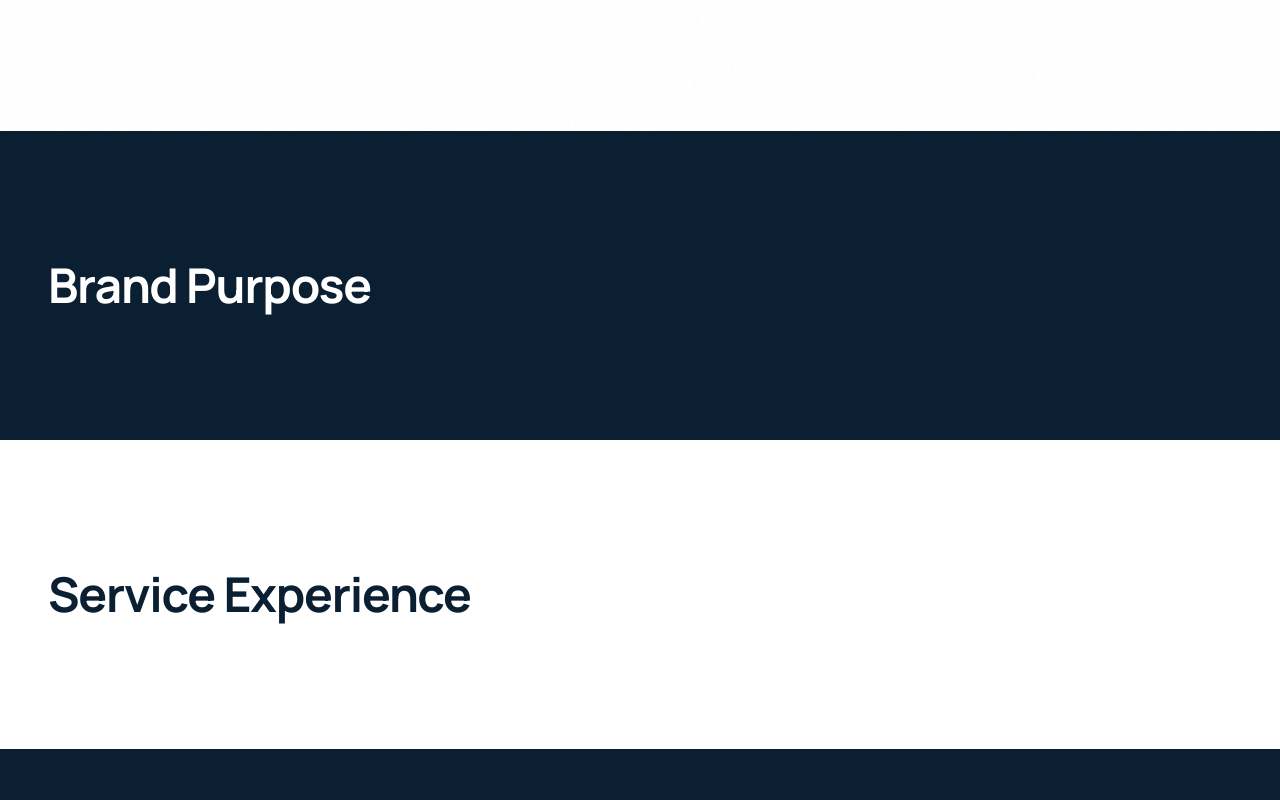
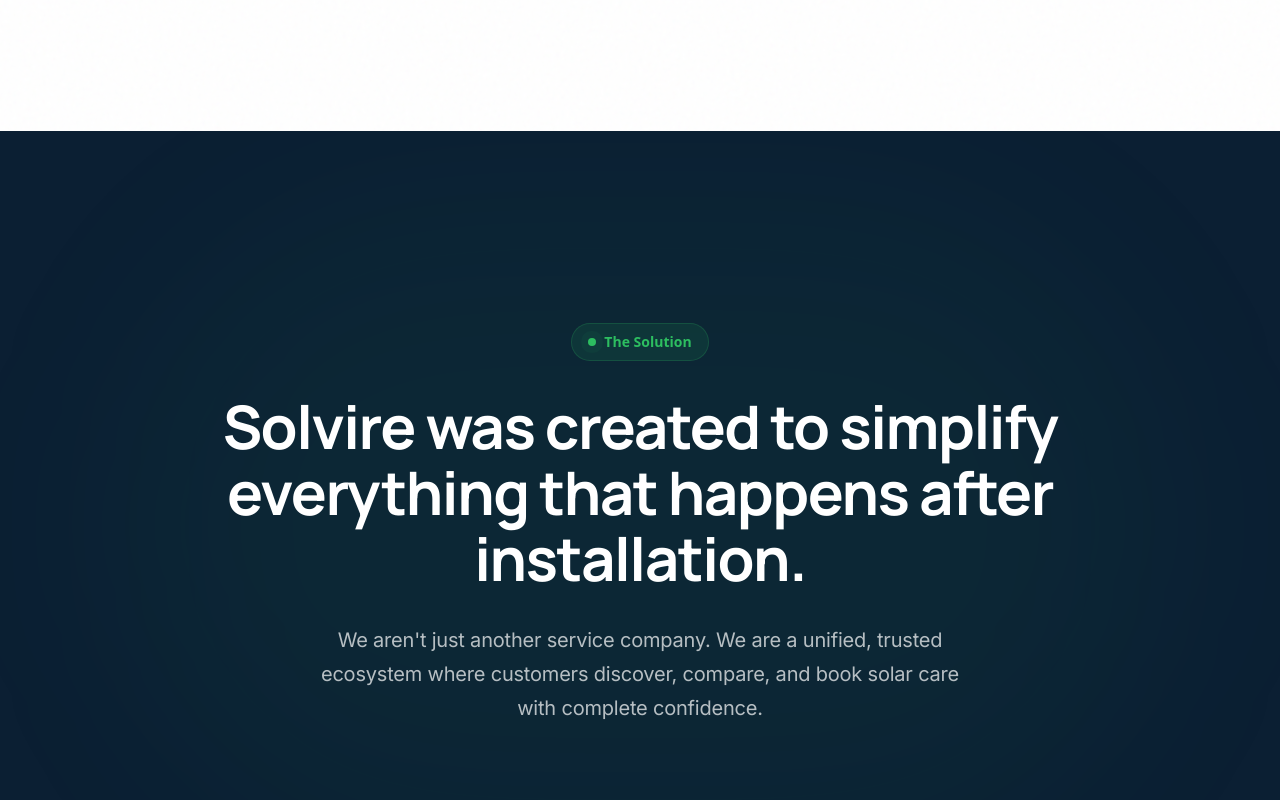
Before and after one commit to Nandannflp/solvire, a Next.js app: page /solvire/ in a window 1280 px wide. Shown: the part 1840-2640 px from the top of the page. Built offline with nearby package versions, Linux system fonts and the light colour scheme.

Commit message:
feat: complete Brand Purpose section

```diff
--- a/src/app/page.tsx
+++ b/src/app/page.tsx
@@ -1,6 +1,7 @@
 import { Section } from "@/components/layout/Section";
 import { HeroSection } from "@/components/sections/HeroSection";
 import { ProblemSection } from "@/components/sections/ProblemSection";
+import { WhySolvireSection } from "@/components/sections/WhySolvireSection";
 
 export default function Home() {
   return (
@@ -12,9 +13,7 @@
       <ProblemSection />
 
       {/* 03. BRAND PURPOSE (WHY SOLVIRE EXISTS) */}
-      <Section id="purpose" theme="navy">
-        <h2 className="heading-editorial text-3xl md:text-5xl">Brand Purpose</h2>
-      </Section>
+      <WhySolvireSection />
 
       {/* 04. SERVICE EXPERIENCE */}
       <Section id="services">
--- /dev/null
+++ b/src/components/sections/WhySolvireSection.tsx
@@ -0,0 +1,48 @@
+"use client";
+
+import { motion } from "framer-motion";
+import { Section } from "@/components/layout/Section";
+
+export function WhySolvireSection() {
+  return (
+    <Section id="purpose" theme="navy" className="py-32 md:py-48 relative">
+      <div className="absolute inset-0 overflow-hidden pointer-events-none z-0">
+        <div className="absolute top-1/2 left-1/2 -translate-x-1/2 -translate-y-1/2 w-[80%] h-[80%] bg-solar/5 rounded-full blur-[100px]" />
+      </div>
+
+      <div className="max-w-4xl mx-auto text-center relative z-10">
+        <motion.div
+          initial={{ opacity: 0, scale: 0.95 }}
+          whileInView={{ opacity: 1, scale: 1 }}
+          viewport={{ once: true, margin: "-100px" }}
+          transition={{ duration: 1, ease: [0.16, 1, 0.3, 1] }}
+          className="inline-flex items-center gap-2 px-4 py-2 rounded-full border border-solar/20 bg-solar/10 text-solar text-sm font-semibold mb-8"
+        >
+          <span className="size-2 rounded-full bg-solar badge-pulse" />
+          The Solution
+        </motion.div>
+
+        <motion.h2
+          initial={{ opacity: 0, y: 30 }}
+          whileInView={{ opacity: 1, y: 0 }}
+          viewport={{ once: true, margin: "-100px" }}
+          transition={{ duration: 1.2, delay: 0.2, ease: [0.16, 1, 0.3, 1] }}
+          className="heading-editorial text-4xl md:text-5xl lg:text-6xl text-white leading-tight mb-8"
+        >
+          Solvire was created to simplify everything that happens after installation.
+        </motion.h2>
+
+        <motion.p
+          initial={{ opacity: 0 }}
+          whileInView={{ opacity: 1 }}
+          viewport={{ once: true, margin: "-50px" }}
+          transition={{ duration: 1, delay: 0.6 }}
+          className="body-clean text-lg md:text-xl text-white/70 max-w-2xl mx-auto"
+        >
+          We aren't just another service company. We are a unified, trusted ecosystem
+          where customers discover, compare, and book solar care with complete confidence.
+        </motion.p>
+      </div>
+    </Section>
+  );
+}
```
